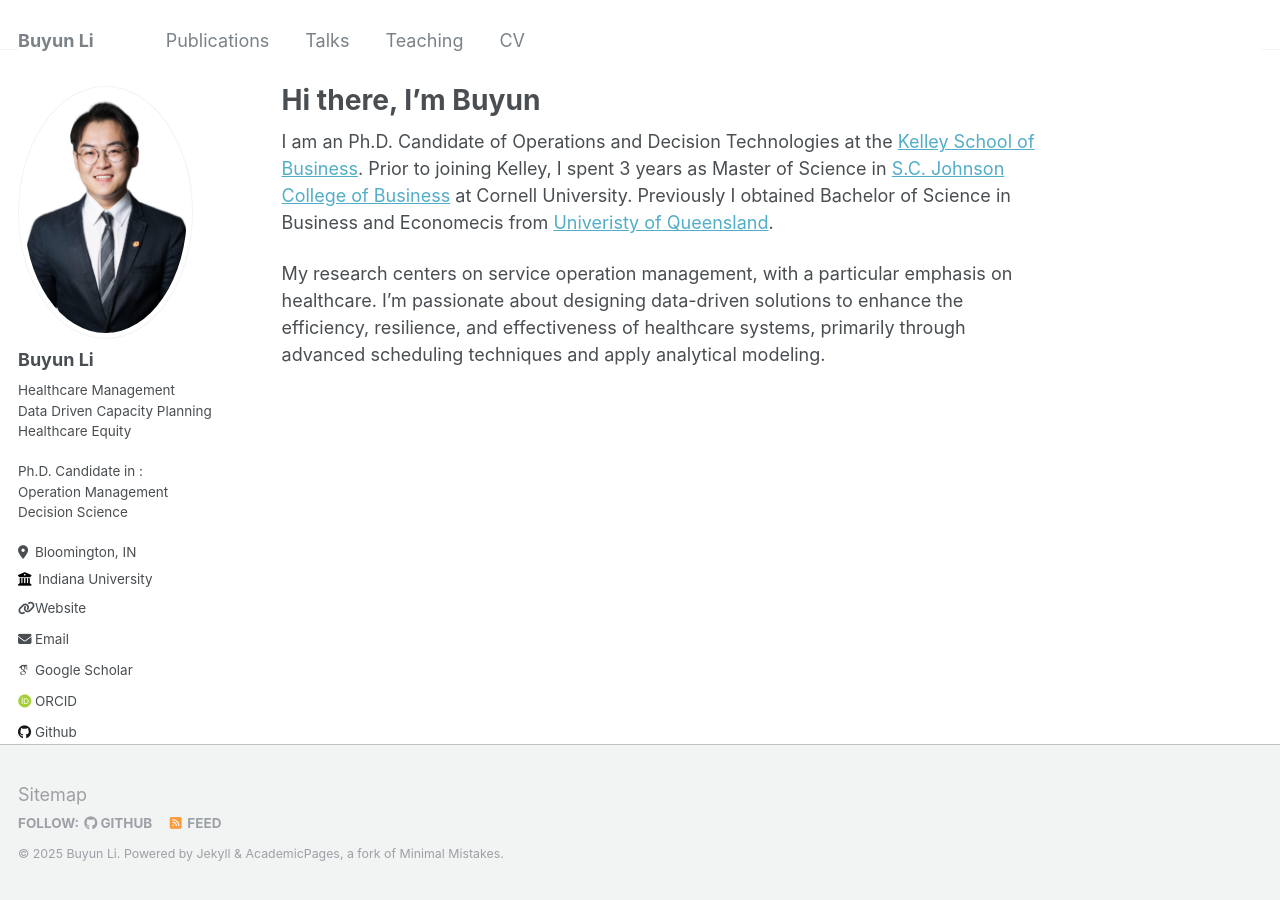
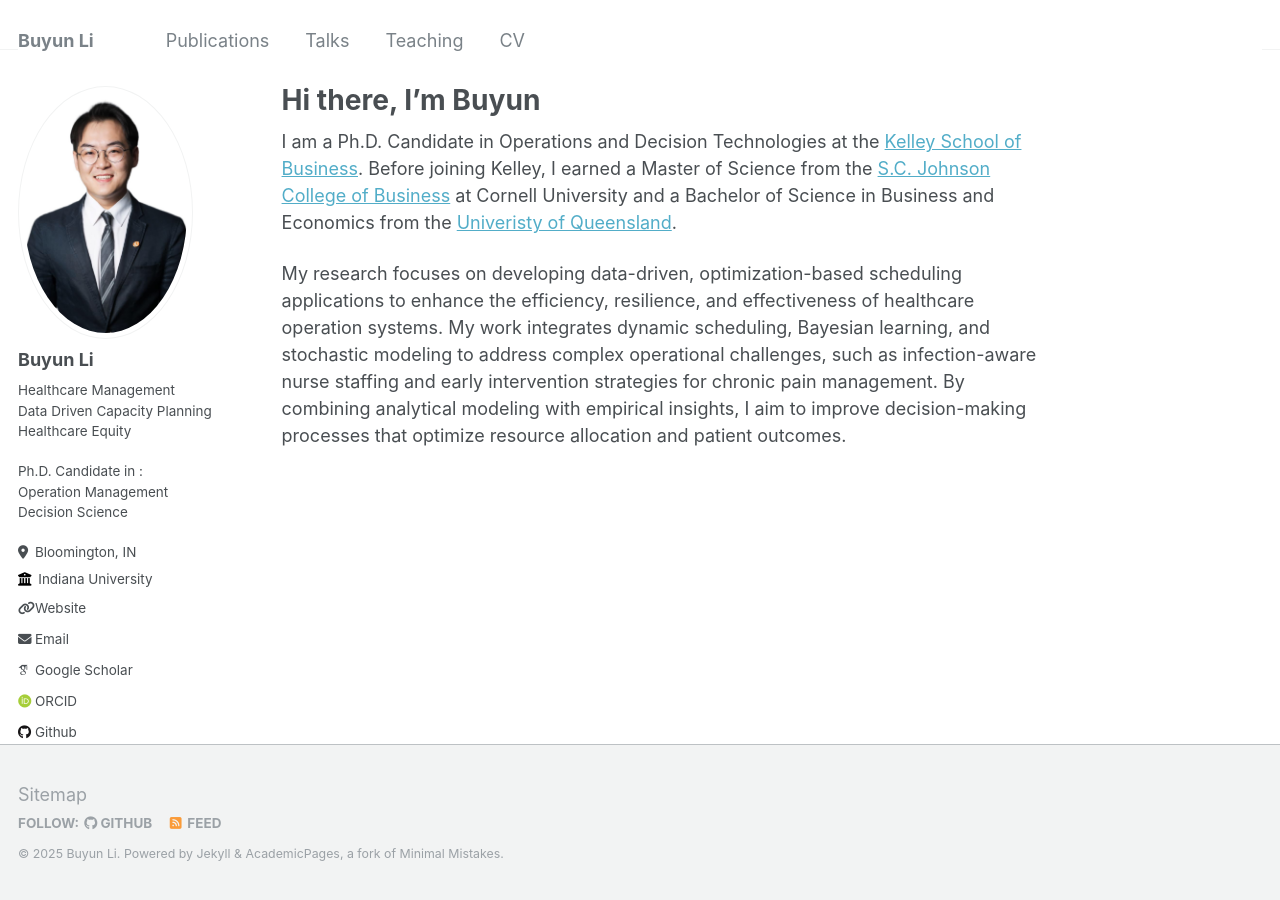
Before and after one commit to BuyunLi/BuyunLi.github.io, a Jekyll site: the page built from _pages/about.md, in a window 1280 px wide. Built offline with Jekyll 4.4.1, drawn with Linux system fonts in a browser that asks for light colours; some web fonts are replaced.

Commit message:
Update about.md

```diff
--- a/_pages/about.md
+++ b/_pages/about.md
@@ -6,7 +6,6 @@ redirect_from:
   - /about/
   - /about.html
 ---
+I am a Ph.D. Candidate in Operations and Decision Technologies at the [Kelley School of Business](https://kelley.iu.edu/). Before joining Kelley, I earned a Master of Science from the [S.C. Johnson College of Business](https://business.cornell.edu/) at Cornell University and a Bachelor of Science in Business and Economics from the  [Univeristy of Queensland](https://bel.uq.edu.au/).
 
-I am an Ph.D. Candidate of Operations and Decision Technologies at the [Kelley School of Business](https://kelley.iu.edu/). Prior to joining Kelley, I spent 3 years as Master of Science in [S.C. Johnson College of Business](https://business.cornell.edu/) at Cornell University. Previously I obtained Bachelor of Science in Business and Economecis from [Univeristy of Queensland](https://bel.uq.edu.au/).
-
-My research centers on service operation management, with a particular emphasis on healthcare. I’m passionate about designing data-driven solutions to enhance the efficiency, resilience, and effectiveness of healthcare systems, primarily through advanced scheduling techniques and apply analytical modeling.
+ My research focuses on developing data-driven, optimization-based scheduling applications to enhance the efficiency, resilience, and effectiveness of healthcare operation systems. My work integrates dynamic scheduling, Bayesian learning, and stochastic modeling to address complex operational challenges, such as infection-aware nurse staffing and early intervention strategies for chronic pain management. By combining analytical modeling with empirical insights, I aim to improve decision-making processes that optimize resource allocation and patient outcomes.
```
